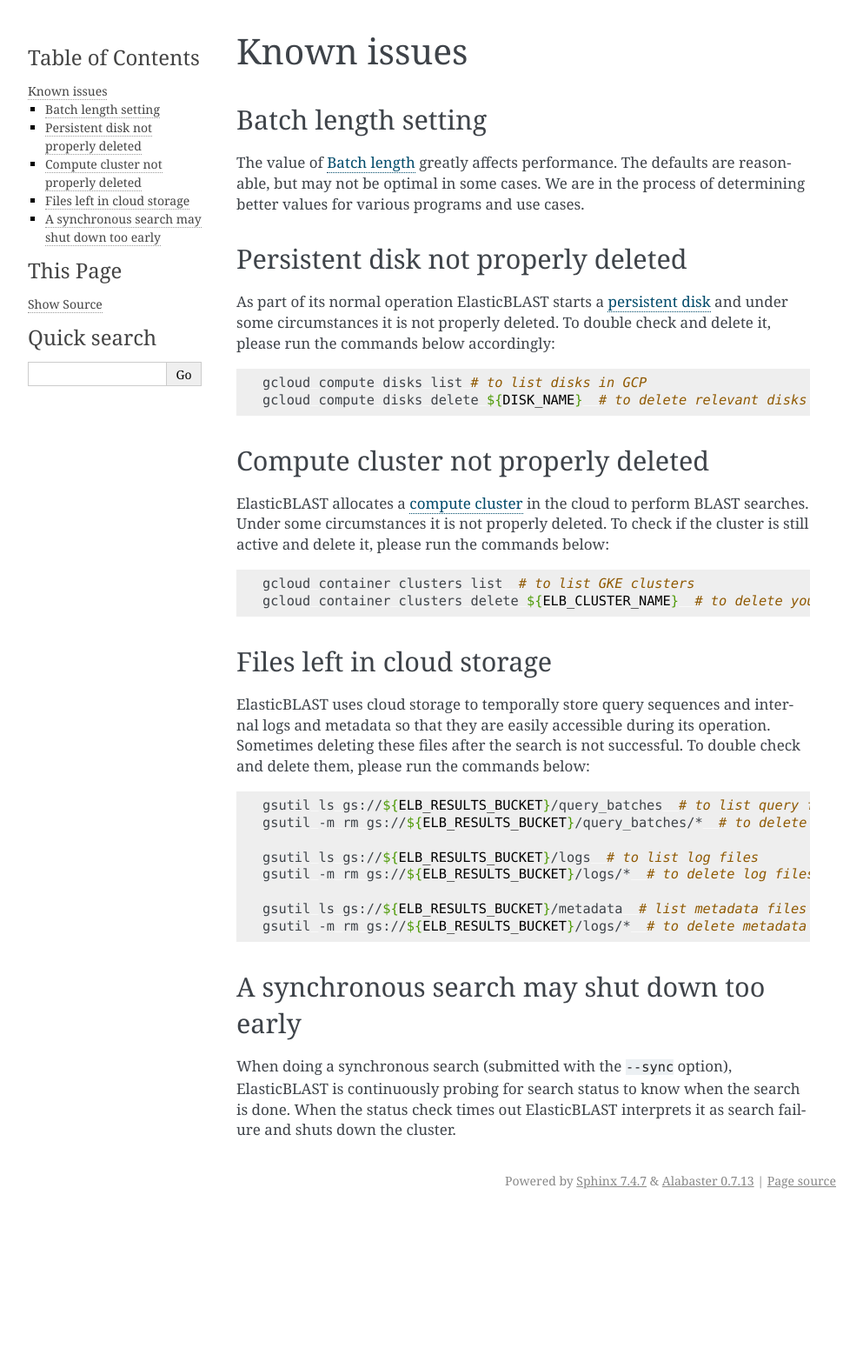
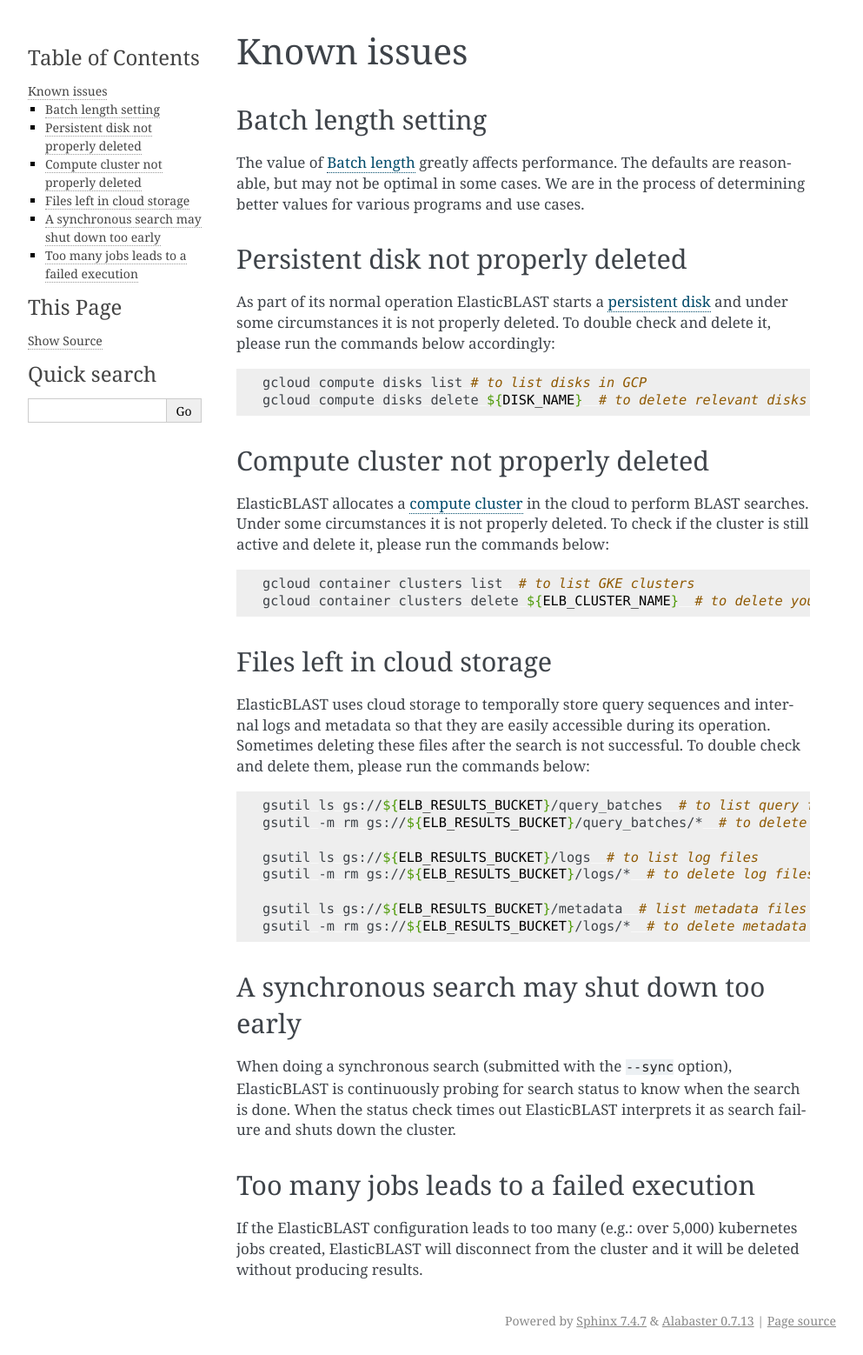
Before and after one commit to ncbi/elastic-blast-docs, a Sphinx documentation site: the page built from docs/source/issues.rst, in a window 1280 px wide. Shown: the whole page at 87% size, without its empty margins (148-1141 px from the left). Built offline with Sphinx 7.4.7, drawn with Linux system fonts in a browser that asks for light colours; before the commit the page ends 1397 px from its top, so only the background shows below that.

Commit message:
Add issue for case when too many k8s jobs are created

```diff
--- a/docs/source/issues.rst
+++ b/docs/source/issues.rst
@@ -27,6 +27,8 @@
    gcloud compute disks delete ${DISK_NAME}  # to delete relevant disks
 
 
+.. _cluster_leak:
+
 Compute cluster not properly deleted
 ------------------------------------
 
@@ -55,7 +59,18 @@
    gsutil -m rm gs://${ELB_RESULTS_BUCKET}/logs/*  # to delete metadata files
 
 
+.. _early_shutdown:
+
 A synchronous search may shut down too early
 --------------------------------------------
 
 When doing a synchronous search (submitted with the ``--sync`` option), ElasticBLAST is continuously probing for search status to know when the search is done. When the status check times out ElasticBLAST interprets it as search failure and shuts down the cluster.
+
+.. _too_many_jobs:
+
+Too many jobs leads to a failed execution
+-----------------------------------------
+
+If the ElasticBLAST configuration leads to too many (e.g.: over 5,000)
+kubernetes jobs created, ElasticBLAST will disconnect from the cluster and it
+will be deleted without producing results.
```
Also changed, not shown: other parts of docs/source/issues.rst (+2 -0 lines).
